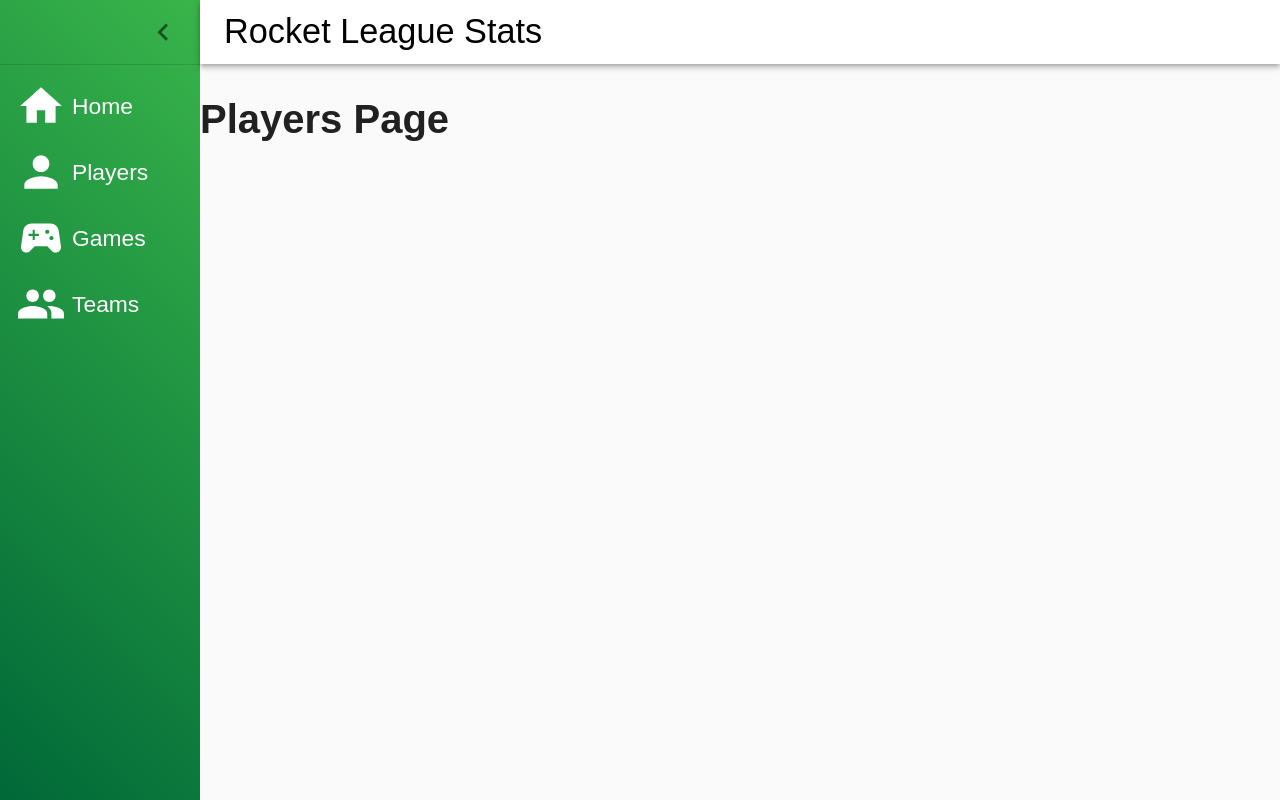
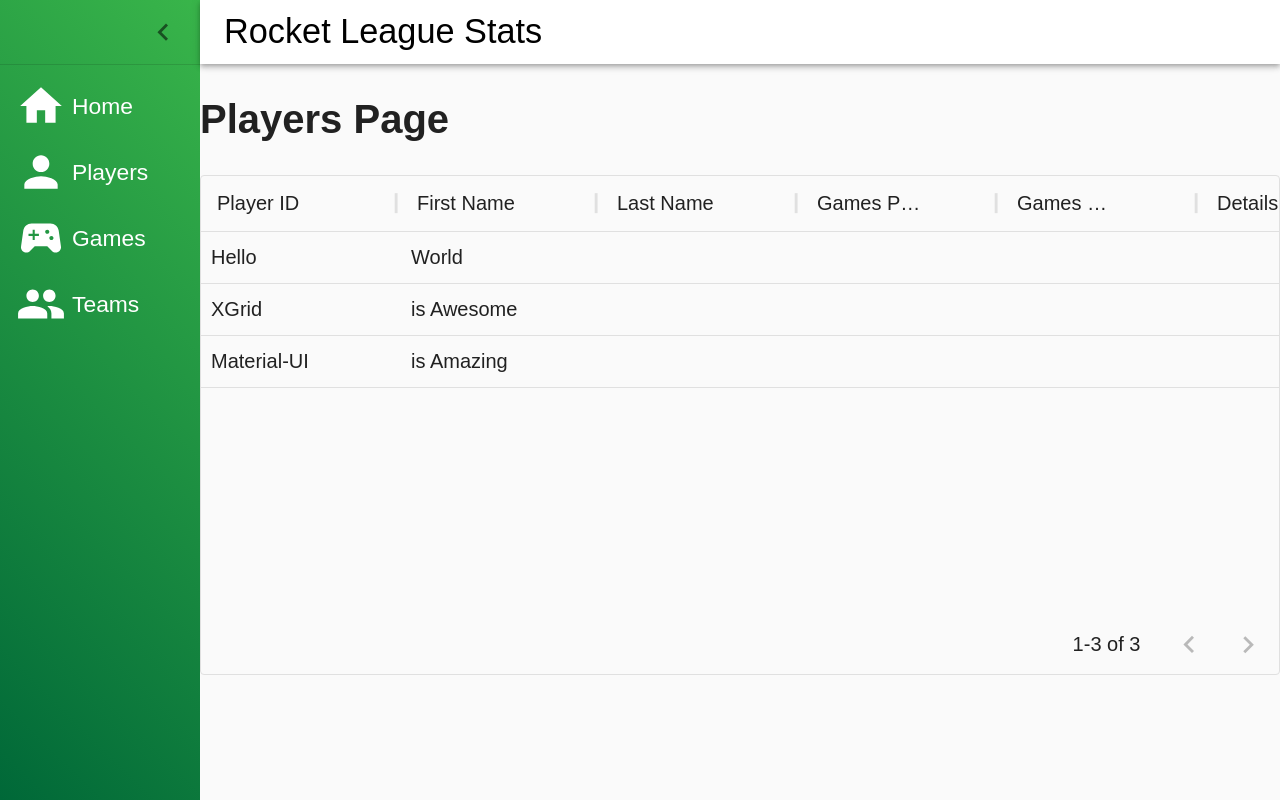
Before and after one commit to jfrank23/RL-frontend, a React (Create React App) app: page /players in a window 1280 px wide. Built offline with nearby package versions, Linux system fonts and the light colour scheme.

Commit message:
player page

```diff
--- a/src/Players/PlayersPage.tsx
+++ b/src/Players/PlayersPage.tsx
@@ -1,9 +1,35 @@
-import { Fragment } from "react";
+import { DataGrid, GridRowsProp, GridColDef } from '@material-ui/data-grid';
+import { useEffect, useState } from "react";
+import { Player } from "../common/models/Player";
+import PlayerService from "../common/Services/PlayerService";
+import TeamService from "../common/Services/TeamService";
 
 const PlayersPage = () => (
-  <Fragment>
+  <div>
     <h1>Players Page</h1>
-  </Fragment>
+    <div style={{height:500, width:'100%'}}>
+      <DataGrid
+        rows={rows}
+        columns={columns}
+        pageSize={10}
+      />
+    </div>
+  </div>
 );
 
+const rows  : GridRowsProp = [
+  { id: 1, col1: 'Hello', col2: 'World' },
+  { id: 2, col1: 'XGrid', col2: 'is Awesome' },
+  { id: 3, col1: 'Material-UI', col2: 'is Amazing' },
+];
+
+const columns: GridColDef[] = [
+  { field: 'col1', headerName: 'Player ID', width: 200 },
+  { field: 'col2', headerName: 'First Name', width: 200 },
+  { field: 'col3', headerName: 'Last Name', width: 200 },
+  { field: 'col4', headerName: 'Games Played', width: 200 },
+  { field: 'col5', headerName: 'Games Won', width: 200 },
+  { field: 'col6', headerName: 'Details', width: 200 },
+];
+
 export default PlayersPage;
```
